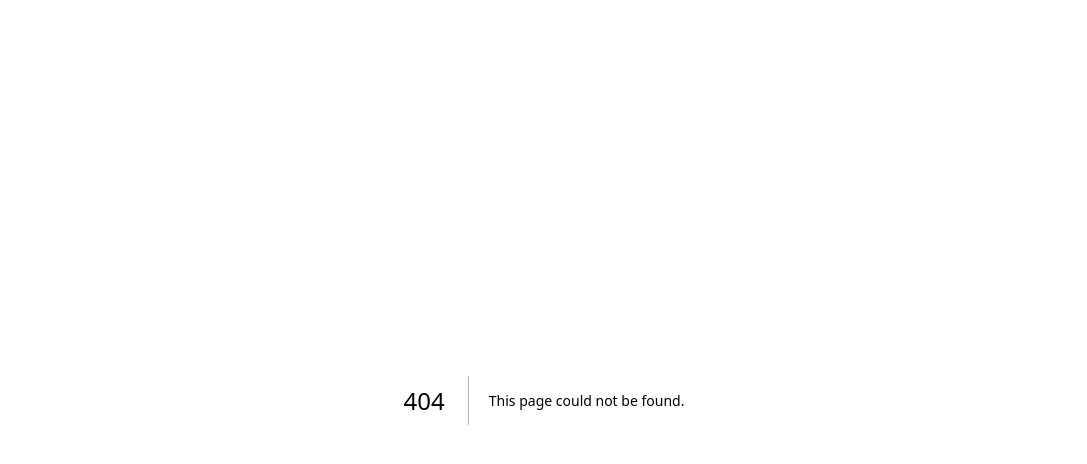
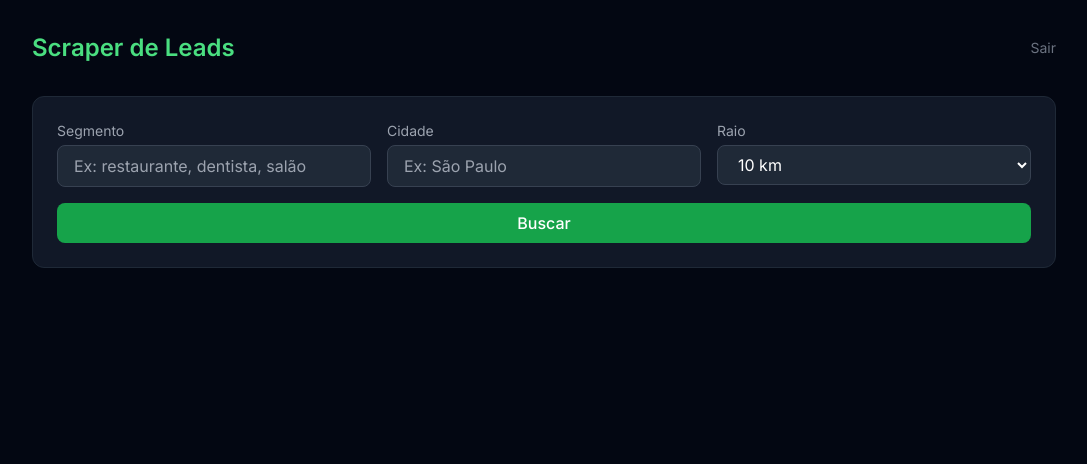
Before and after one commit to LucasLima73/termo-hub, a Next.js app: page /admin in a window 1280 px wide. Before the commit this address had no page. Shown: the top 464 px of the page, without its empty margins (96-1183 px from the left). Built offline with nearby package versions, Linux system fonts and the light colour scheme.

Commit message:
feat: add admin scraper UI with results table and CSV export

```diff
--- /dev/null
+++ b/app/admin/page.tsx
@@ -0,0 +1,189 @@
+'use client'
+
+import { useState, useRef } from 'react'
+import type { Job, Lead } from '@/lib/types'
+
+const RAIOS = [5, 10, 20, 50]
+
+export default function AdminPage() {
+  const [segmento, setSegmento] = useState('')
+  const [cidade, setCidade] = useState('')
+  const [raio, setRaio] = useState(10)
+  const [job, setJob] = useState<Job | null>(null)
+  const [loading, setLoading] = useState(false)
+  const pollRef = useRef<ReturnType<typeof setInterval> | null>(null)
+
+  function stopPolling() {
+    if (pollRef.current) {
+      clearInterval(pollRef.current)
+      pollRef.current = null
+    }
+  }
+
+  async function handleSubmit(e: React.FormEvent) {
+    e.preventDefault()
+    stopPolling()
+    setLoading(true)
+    setJob(null)
+
+    const res = await fetch('/api/scrape', {
+      method: 'POST',
+      headers: { 'Content-Type': 'application/json' },
+      body: JSON.stringify({ segmento, cidade, raio }),
+    })
+    const { jobId } = await res.json()
+
+    pollRef.current = setInterval(async () => {
+      const r = await fetch(`/api/scrape/${jobId}`)
+      const data: Job = await r.json()
+      setJob(data)
+      if (data.status === 'done' || data.status === 'error') {
+        stopPolling()
+        setLoading(false)
+      }
+    }, 2000)
+  }
+
+  function exportCSV() {
+    if (!job?.results.length) return
+    const header = 'Nome,Telefone,Endereço,Google Maps\n'
+    const rows = job.results
+      .map(l => `"${l.name}","${l.phone}","${l.address}","${l.mapsUrl}"`)
+      .join('\n')
+    const blob = new Blob([header + rows], { type: 'text/csv;charset=utf-8;' })
+    const url = URL.createObjectURL(blob)
+    const a = document.createElement('a')
+    a.href = url
+    a.download = `leads-${segmento}-${cidade}.csv`
+    a.click()
+    URL.revokeObjectURL(url)
+  }
+
+  return (
+    <div className="min-h-screen bg-gray-950 text-white p-8">
+      <div className="max-w-5xl mx-auto flex flex-col gap-8">
+        <div className="flex items-center justify-between">
+          <h1 className="text-2xl font-semibold text-green-400">Scraper de Leads</h1>
+          <button
+            onClick={() => {
+              document.cookie = 'admin_session=; path=/; max-age=0'
+              window.location.href = '/admin/login'
+            }}
+            className="text-gray-500 hover:text-gray-300 text-sm transition-colors"
+          >
+            Sair
+          </button>
+        </div>
+
+        <form onSubmit={handleSubmit} className="bg-gray-900 p-6 rounded-xl border border-gray-800 flex flex-col gap-4">
+          <div className="grid grid-cols-1 md:grid-cols-3 gap-4">
+            <div className="flex flex-col gap-1">
+              <label className="text-gray-400 text-sm">Segmento</label>
+              <input
+                value={segmento}
+                onChange={e => setSegmento(e.target.value)}
+                placeholder="Ex: restaurante, dentista, salão"
+                required
+                className="bg-gray-800 text-white px-4 py-2 rounded-lg border border-gray-700 outline-none focus:border-green-500"
+              />
+            </div>
+            <div className="flex flex-col gap-1">
+              <label className="text-gray-400 text-sm">Cidade</label>
+              <input
+                value={cidade}
+                onChange={e => setCidade(e.target.value)}
+                placeholder="Ex: São Paulo"
+                required
+                className="bg-gray-800 text-white px-4 py-2 rounded-lg border border-gray-700 outline-none focus:border-green-500"
+              />
+            </div>
+            <div className="flex flex-col gap-1">
+              <label className="text-gray-400 text-sm">Raio</label>
+              <select
+                value={raio}
+                onChange={e => setRaio(Number(e.target.value))}
+                className="bg-gray-800 text-white px-4 py-2 rounded-lg border border-gray-700 outline-none focus:border-green-500"
+              >
+                {RAIOS.map(r => (
+                  <option key={r} value={r}>{r} km</option>
+                ))}
+              </select>
+            </div>
+          </div>
+          <button
+            type="submit"
+            disabled={loading}
+            className="bg-green-600 hover:bg-green-500 disabled:opacity-50 disabled:cursor-not-allowed text-white font-medium py-2 rounded-lg transition-colors"
+          >
+            {loading ? 'Buscando...' : 'Buscar'}
+          </button>
+        </form>
+
+        {job && (
+          <div className="flex flex-col gap-4">
+            <div className="flex items-center justify-between">
+              <div className="flex items-center gap-3">
+                <span className="text-gray-400 text-sm">
+                  {job.status === 'running' && `Progresso: ${job.progress}%`}
+                  {job.status === 'done' && `${job.results.length} leads encontrados`}
+                  {job.status === 'error' && `Erro: ${job.error}`}
+                </span>
+              </div>
+              {job.status === 'done' && job.results.length > 0 && (
+                <button
+                  onClick={exportCSV}
+                  className="bg-gray-800 hover:bg-gray-700 text-green-400 border border-green-800 px-4 py-2 rounded-lg text-sm font-medium transition-colors"
+                >
+                  Exportar CSV
+                </button>
+              )}
+            </div>
+
+            {job.status === 'running' && (
+              <div className="w-full bg-gray-800 rounded-full h-1.5">
+                <div
+                  className="bg-green-500 h-1.5 rounded-full transition-all duration-500"
+                  style={{ width: `${job.progress}%` }}
+                />
+              </div>
+            )}
+
+            {job.results.length > 0 && (
+              <div className="overflow-x-auto rounded-xl border border-gray-800">
+                <table className="w-full text-sm">
+                  <thead>
+                    <tr className="border-b border-gray-800 bg-gray-900">
+                      <th className="text-left px-4 py-3 text-gray-400 font-medium">Nome</th>
+                      <th className="text-left px-4 py-3 text-gray-400 font-medium">Telefone</th>
+                      <th className="text-left px-4 py-3 text-gray-400 font-medium">Endereço</th>
+                      <th className="text-left px-4 py-3 text-gray-400 font-medium">Maps</th>
+                    </tr>
+                  </thead>
+                  <tbody>
+                    {job.results.map((lead: Lead, i: number) => (
+                      <tr key={i} className="border-b border-gray-800/50 hover:bg-gray-900/50">
+                        <td className="px-4 py-3 text-white font-medium">{lead.name}</td>
+                        <td className="px-4 py-3 text-gray-300">{lead.phone || '—'}</td>
+                        <td className="px-4 py-3 text-gray-300">{lead.address || '—'}</td>
+                        <td className="px-4 py-3">
+                          <a
+                            href={lead.mapsUrl}
+                            target="_blank"
+                            rel="noopener noreferrer"
+                            className="text-green-400 hover:text-green-300 underline"
+                          >
+                            Ver
+                          </a>
+                        </td>
+                      </tr>
+                    ))}
+                  </tbody>
+                </table>
+              </div>
+            )}
+          </div>
+        )}
+      </div>
+    </div>
+  )
+}
```
